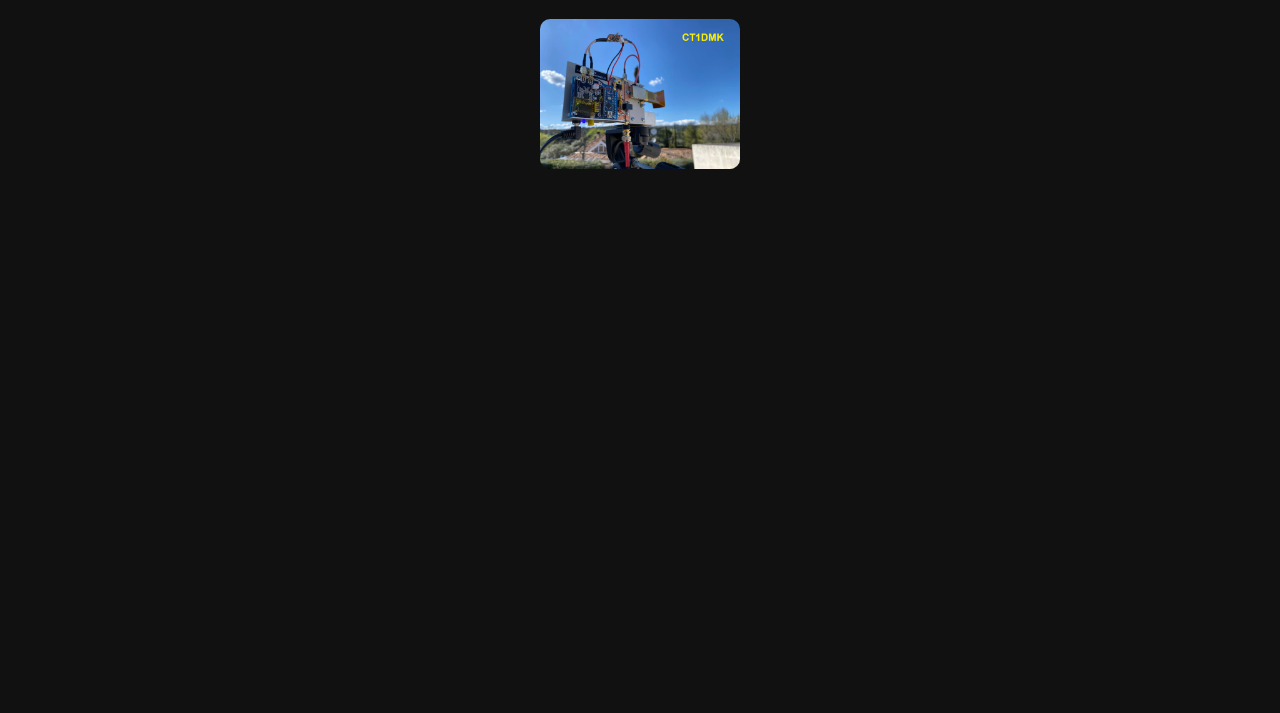
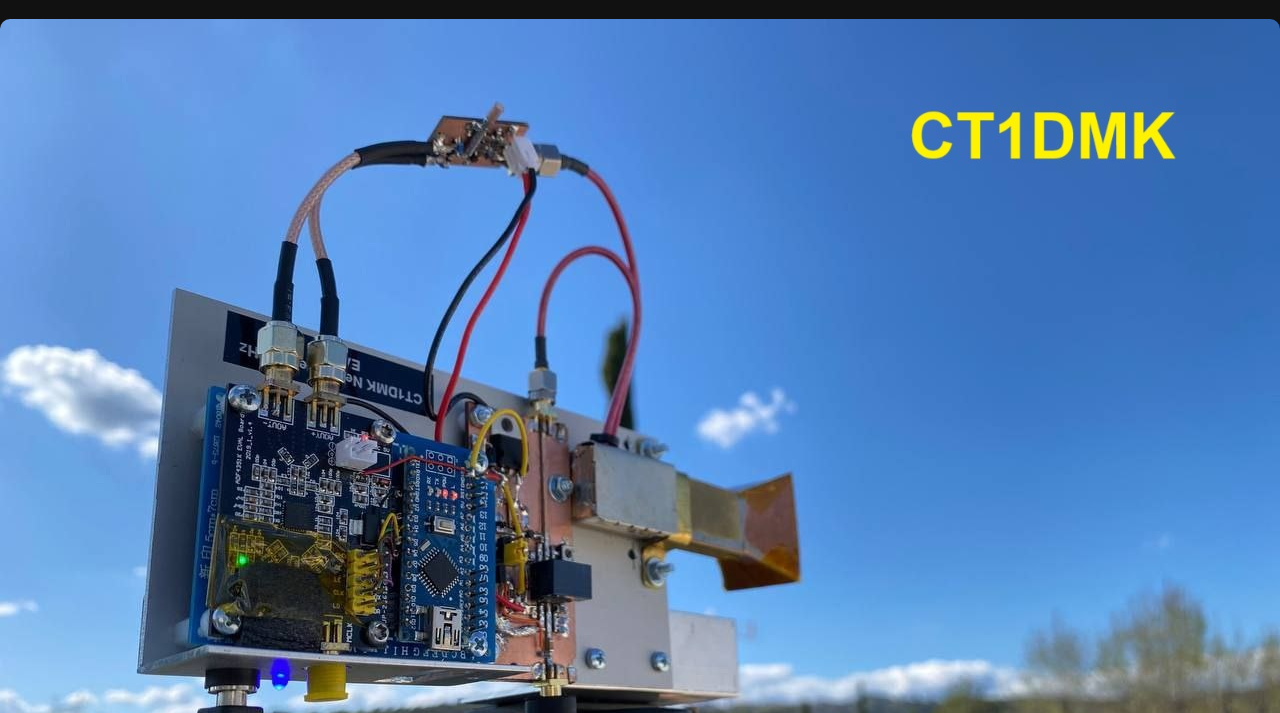
Before and after one commit to Micromeet-Guadarrama/Year2025, a plain HTML site: page docs/index.html in a window 1280 px wide. Shown: the part 87-800 px from the top of the page. Drawn offline with Linux system fonts and the light colour scheme.

Commit message:
Update index.html

```diff
--- a/docs/index.html
+++ b/docs/index.html
@@ -19,6 +19,8 @@ vecter<!DOCTYPE html>
     }
     img {
       width: 200px;
+      width: auto;      /* Mantener la proporción original */
+      height: auto;     /* Mantener la proporción original */
       border-radius: 10px;
       transition: 0.2s ease;
       cursor: pointer;
```
